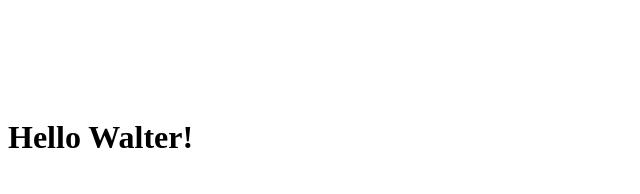
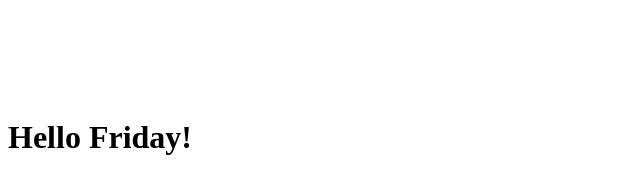
Before and after one commit to ncdevop/nginxhello, a plain HTML site: page index.html in a window 1280 px wide. Shown: the full height of the page, 0-640 px from the left. Drawn offline with Linux system fonts and the light colour scheme.

Commit message:
I changed index.html to say hello friday

```diff
--- a/index.html
+++ b/index.html
@@ -9,7 +9,7 @@
 
 </pre>
 <h1>
-Hello Walter!
+Hello Friday!
 </h1>
 </BODY>
 </HTML>
```
